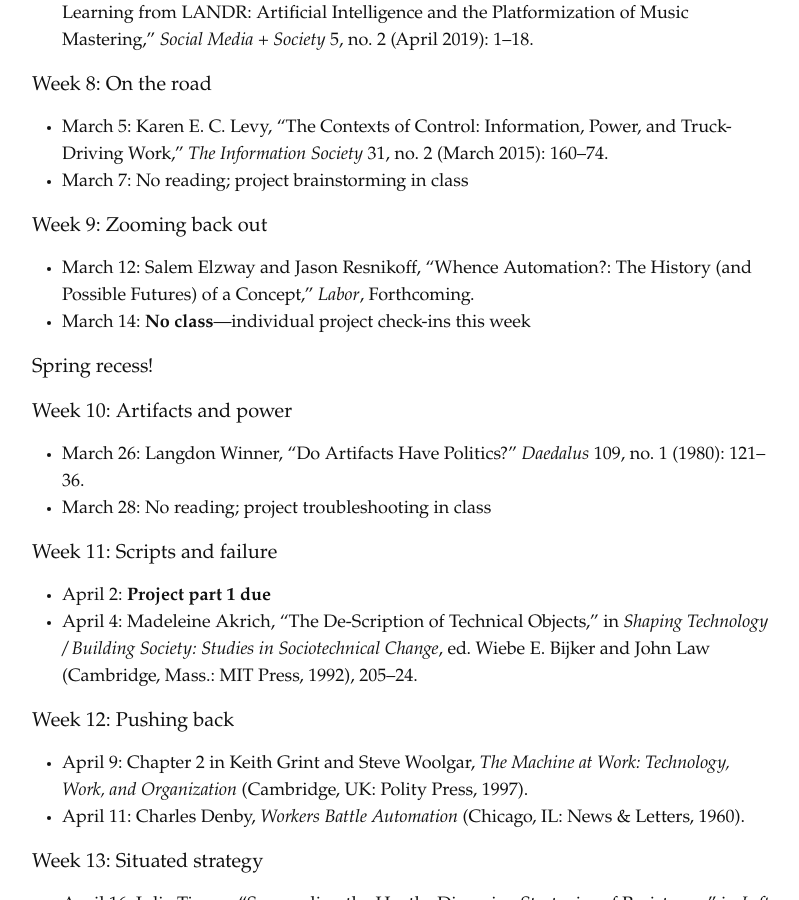
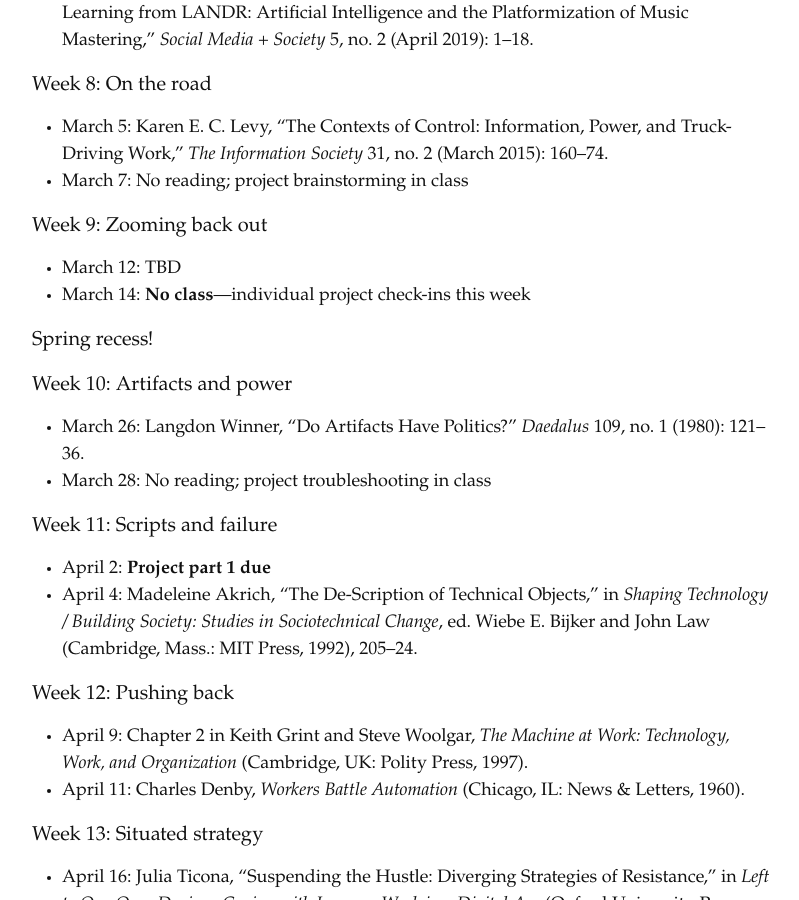
Before and after one commit to akstuhl/akstuhl.github.io, a Jekyll site: the page built from syllabi/24S-automation.md, in a window 1280 px wide and 900 px high, scrolled down 3709 px. Shown: the whole window, without its empty margins (238-1037 px from the left). Built offline with Jekyll 4.4.1, drawn with Linux system fonts in a browser that asks for light colours; nearby versions of some CDN libraries.

Commit message:
syllabus edit

```diff
--- a/syllabi/24S-automation.md
+++ b/syllabi/24S-automation.md
@@ -208,11 +208,7 @@ Work</span>,”</span> <em>The Information Society</em> 31, no. 2 (March
 </ul>
 <h4 id="week-9-zooming-back-out">Week 9: Zooming back out</h4>
 <ul>
-<li>March 12: <span class="citation"
-data-cites="elzwayWhenceAutomationHistoryForthcoming">Salem Elzway and
-Jason Resnikoff, <span>“Whence <span>Automation</span>?: <span>The
-History</span> (and <span>Possible Futures</span>) of a
-<span>Concept</span>,”</span> <em>Labor</em>, Forthcoming.</span></li>
+<li>March 12: TBD</li>
 <li>March 14: <strong>No class</strong>—individual project check-ins
 this week</li>
 </ul>
```
